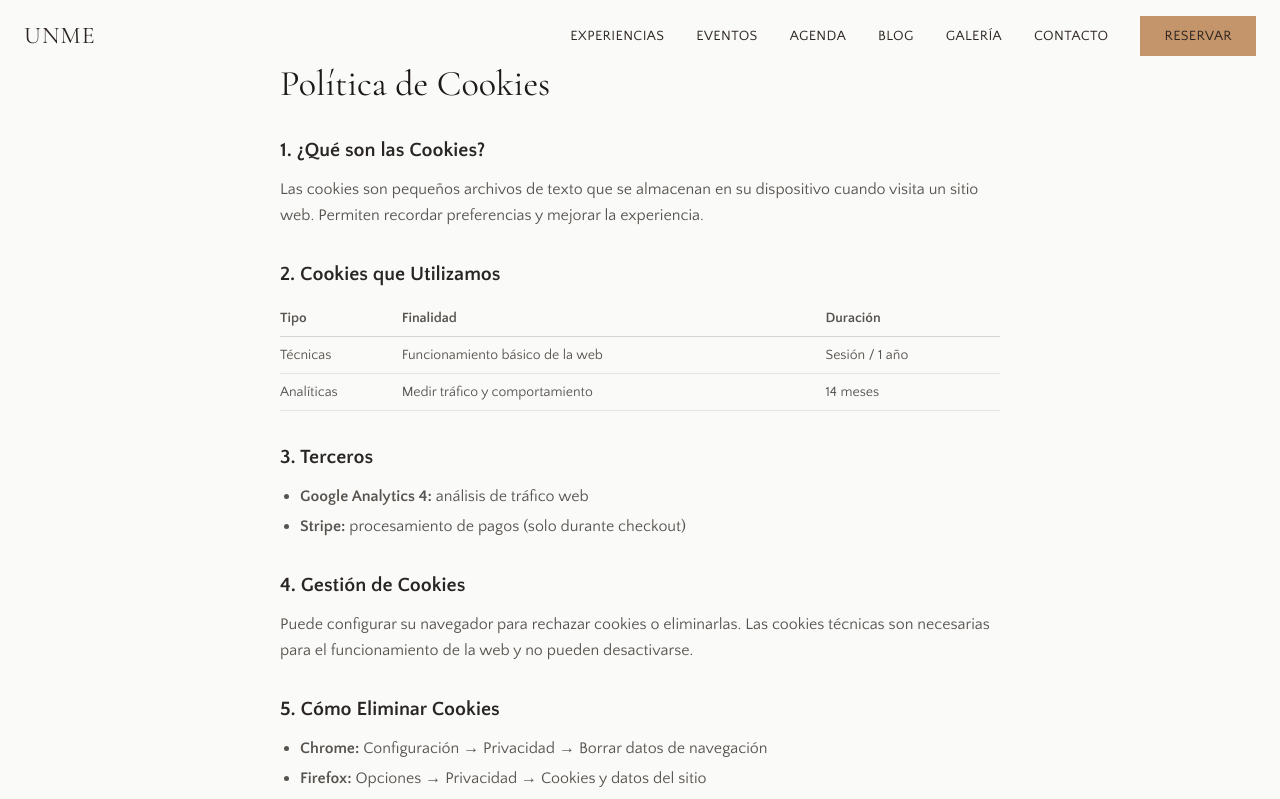
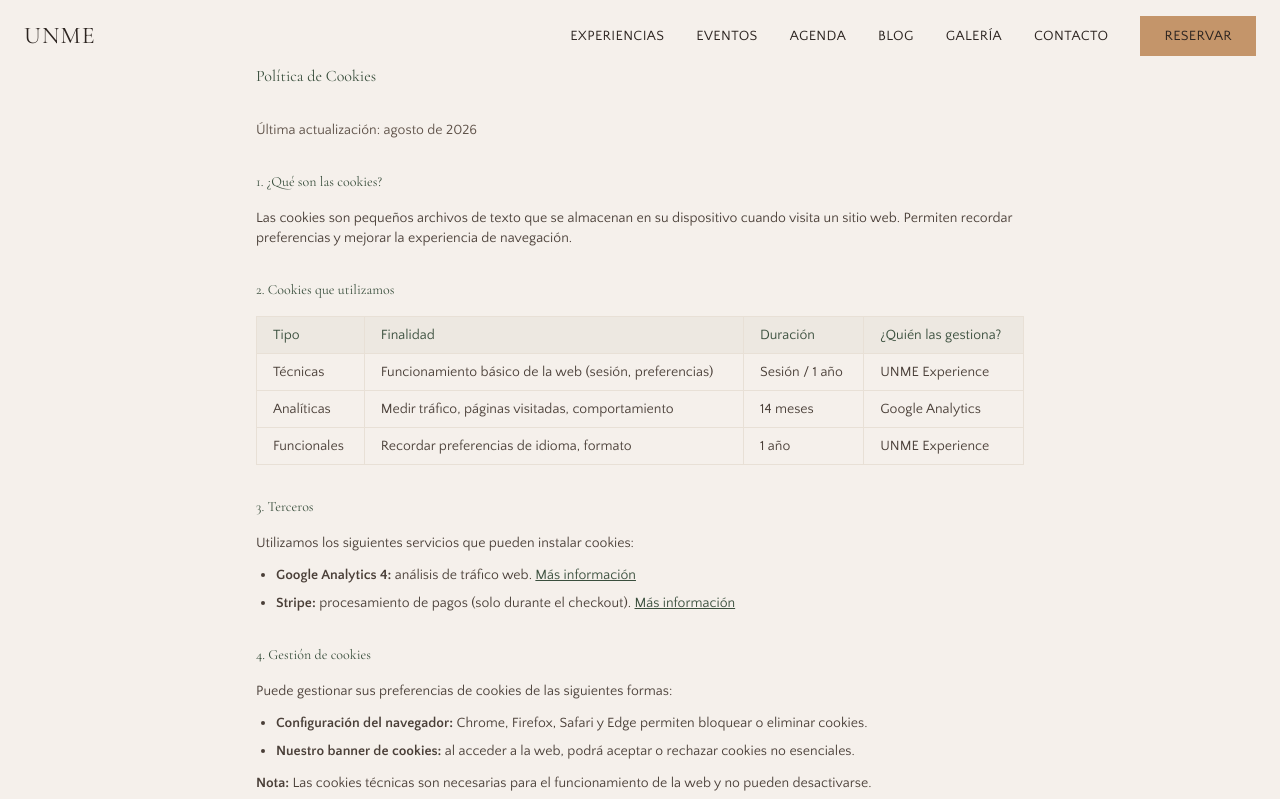
Before and after one commit to nanoeman/unme-premium, a Next.js app: page /cookies in a window 1280 px wide. Shown: the top 799 px of the page. Built offline with nearby package versions, Linux system fonts and the light colour scheme.

Commit message:
Refactor CookiesPage layout and update content

```diff
--- a/src/app/cookies/page.tsx
+++ b/src/app/cookies/page.tsx
@@ -1,73 +1,162 @@
+import type { Metadata } from "next";
+import Link from "next/link";
+
+export const metadata: Metadata = {
+  title: "Política de Cookies | UNME Experience",
+  description:
+    "Política de cookies de UNME Experience. Información sobre los tipos de cookies utilizadas, su finalidad y cómo gestionarlas.",
+};
+
 export default function CookiesPage() {
   return (
-    <main className="min-h-screen bg-stone-50 py-16">
-      <div className="mx-auto max-w-3xl px-6">
-        <h1 className="mb-8 font-display text-4xl text-stone-900">
+    <div className="min-h-screen bg-linen py-16 px-6">
+      <div className="mx-auto max-w-3xl">
+        <h1 className="font-display text-heading-1 mb-8 text-forest-700">
           Política de Cookies
         </h1>
 
-        <div className="space-y-8 text-stone-600 leading-relaxed">
+        <p className="mb-8 text-sm text-earth-600">
+          Última actualización: agosto de 2026
+        </p>
 
+        <div className="space-y-8 text-sm text-earth-700">
+          {/* 1. QUÉ SON LAS COOKIES */}
           <section>
-            <h2 className="mb-3 text-xl font-semibold text-stone-800">1. ¿Qué son las Cookies?</h2>
-            <p>
-              Las cookies son pequeños archivos de texto que se almacenan en su dispositivo
-              cuando visita un sitio web. Permiten recordar preferencias y mejorar la experiencia.
+            <h2 className="font-display text-heading-3 mb-4 text-forest-700">
+              1. ¿Qué son las cookies?
+            </h2>
+            <p className="text-earth-700">
+              Las cookies son pequeños archivos de texto que se almacenan en su dispositivo cuando visita un sitio web. Permiten recordar preferencias y mejorar la experiencia de navegación.
             </p>
           </section>
 
+          {/* 2. COOKIES QUE UTILIZAMOS */}
           <section>
-            <h2 className="mb-3 text-xl font-semibold text-stone-800">2. Cookies que Utilizamos</h2>
-            <table className="w-full border-collapse text-sm">
-              <thead>
-                <tr className="border-b border-stone-300">
-                  <th className="py-2 text-left font-semibold">Tipo</th>
-                  <th className="py-2 text-left font-semibold">Finalidad</th>
-                  <th className="py-2 text-left font-semibold">Duración</th>
+            <h2 className="font-display text-heading-3 mb-4 text-forest-700">
+              2. Cookies que utilizamos
+            </h2>
+            <div className="overflow-x-auto">
+              <table className="min-w-full border border-taupe-200 text-sm">
+                <thead className="bg-linen-100">
+                  <tr>
+                    <th className="border border-taupe-200 px-4 py-2 text-left font-medium text-forest-700">Tipo</th>
+                    <th className="border border-taupe-200 px-4 py-2 text-left font-medium text-forest-700">Finalidad</th>
+                    <th className="border border-taupe-200 px-4 py-2 text-left font-medium text-forest-700">Duración</th>
+                    <th className="border border-taupe-200 px-4 py-2 text-left font-medium text-forest-700">¿Quién las gestiona?</th>
                   </tr>
                 </thead>
                 <tbody>
-                <tr className="border-b border-stone-200">
-                  <td className="py-2">Técnicas</td>
-                  <td className="py-2">Funcionamiento básico de la web</td>
-                  <td className="py-2">Sesión / 1 año</td>
+                  <tr>
+                    <td className="border border-taupe-200 px-4 py-2">Técnicas</td>
+                    <td className="border border-taupe-200 px-4 py-2">Funcionamiento básico de la web (sesión, preferencias)</td>
+                    <td className="border border-taupe-200 px-4 py-2">Sesión / 1 año</td>
+                    <td className="border border-taupe-200 px-4 py-2">UNME Experience</td>
                   </tr>
-                <tr className="border-b border-stone-200">
-                  <td className="py-2">Analíticas</td>
-                  <td className="py-2">Medir tráfico y comportamiento</td>
-                  <td className="py-2">14 meses</td>
+                  <tr>
+                    <td className="border border-taupe-200 px-4 py-2">Analíticas</td>
+                    <td className="border border-taupe-200 px-4 py-2">Medir tráfico, páginas visitadas, comportamiento</td>
+                    <td className="border border-taupe-200 px-4 py-2">14 meses</td>
+                    <td className="border border-taupe-200 px-4 py-2">Google Analytics</td>
+                  </tr>
+                  <tr>
+                    <td className="border border-taupe-200 px-4 py-2">Funcionales</td>
+                    <td className="border border-taupe-200 px-4 py-2">Recordar preferencias de idioma, formato</td>
+                    <td className="border border-taupe-200 px-4 py-2">1 año</td>
+                    <td className="border border-taupe-200 px-4 py-2">UNME Experience</td>
                   </tr>
                 </tbody>
               </table>
+            </div>
           </section>
 
+          {/* 3. TERCEROS */}
           <section>
-            <h2 className="mb-3 text-xl font-semibold text-stone-800">3. Terceros</h2>
-            <ul className="list-disc pl-5 space-y-1">
-              <li><strong>Google Analytics 4:</strong> análisis de tráfico web</li>
-              <li><strong>Stripe:</strong> procesamiento de pagos (solo durante checkout)</li>
+            <h2 className="font-display text-heading-3 mb-4 text-forest-700">
+              3. Terceros
+            </h2>
+            <p className="mb-3 text-earth-700">
+              Utilizamos los siguientes servicios que pueden instalar cookies:
+            </p>
+            <ul className="list-disc pl-5 space-y-2 text-earth-700">
+              <li>
+                <strong>Google Analytics 4:</strong> análisis de tráfico web.{" "}
+                <a
+                  href="https://policies.google.com/privacy"
+                  target="_blank"
+                  rel="noopener noreferrer"
+                  className="text-forest-700 underline hover:text-forest-900"
+                >
+                  Más información
+                </a>
+              </li>
+              <li>
+                <strong>Stripe:</strong> procesamiento de pagos (solo durante el checkout).{" "}
+                <a
+                  href="https://stripe.com/privacy"
+                  target="_blank"
+                  rel="noopener noreferrer"
+                  className="text-forest-700 underline hover:text-forest-900"
+                >
+                  Más información
+                </a>
+              </li>
             </ul>
           </section>
 
+          {/* 4. GESTIÓN DE COOKIES */}
           <section>
-            <h2 className="mb-3 text-xl font-semibold text-stone-800">4. Gestión de Cookies</h2>
-            <p>
-              Puede configurar su navegador para rechazar cookies o eliminarlas.
-              Las cookies técnicas son necesarias para el funcionamiento de la web y no pueden desactivarse.
+            <h2 className="font-display text-heading-3 mb-4 text-forest-700">
+              4. Gestión de cookies
+            </h2>
+            <p className="mb-3 text-earth-700">
+              Puede gestionar sus preferencias de cookies de las siguientes formas:
+            </p>
+            <ul className="list-disc pl-5 space-y-2 text-earth-700">
+              <li>
+                <strong>Configuración del navegador:</strong> Chrome, Firefox, Safari y Edge permiten bloquear o eliminar cookies.
+              </li>
+              <li>
+                <strong>Nuestro banner de cookies:</strong> al acceder a la web, podrá aceptar o rechazar cookies no esenciales.
+              </li>
+            </ul>
+            <p className="mt-3 text-earth-700">
+              <strong>Nota:</strong> Las cookies técnicas son necesarias para el funcionamiento de la web y no pueden desactivarse.
             </p>
           </section>
 
+          {/* 5. CÓMO ELIMINAR COOKIES */}
           <section>
-            <h2 className="mb-3 text-xl font-semibold text-stone-800">5. Cómo Eliminar Cookies</h2>
-            <ul className="list-disc pl-5 space-y-1">
-              <li><strong>Chrome:</strong> Configuración → Privacidad → Borrar datos de navegación</li>
-              <li><strong>Firefox:</strong> Opciones → Privacidad → Cookies y datos del sitio</li>
-              <li><strong>Safari:</strong> Preferencias → Privacidad → Gestionar datos de sitios web</li>
+            <h2 className="font-display text-heading-3 mb-4 text-forest-700">
+              5. Cómo eliminar cookies
+            </h2>
+            <ul className="list-disc pl-5 space-y-2 text-earth-700">
+              <li>
+                <strong>Chrome:</strong> Configuración → Privacidad y seguridad → Borrar datos de navegación.
+              </li>
+              <li>
+                <strong>Firefox:</strong> Opciones → Privacidad y seguridad → Cookies y datos del sitio.
+              </li>
+              <li>
+                <strong>Safari:</strong> Preferencias → Privacidad → Gestionar datos de sitios web.
+              </li>
             </ul>
           </section>
+        </div>
 
+        {/* Enlaces a otras políticas */}
+        <div className="mt-12 border-t border-taupe-200 pt-8">
+          <p className="text-sm text-earth-600">
+            También puedes consultar:{" "}
+            <Link href="/terminos" className="text-forest-700 underline hover:text-forest-900">
+              Aviso Legal y Términos
+            </Link>
+            {" | "}
+            <Link href="/privacidad" className="text-forest-700 underline hover:text-forest-900">
+              Política de Privacidad
+            </Link>
+          </p>
         </div>
       </div>
-    </main>
+    </div>
   );
 }
```
Lines whose indentation alone changed are shown as unchanged.
